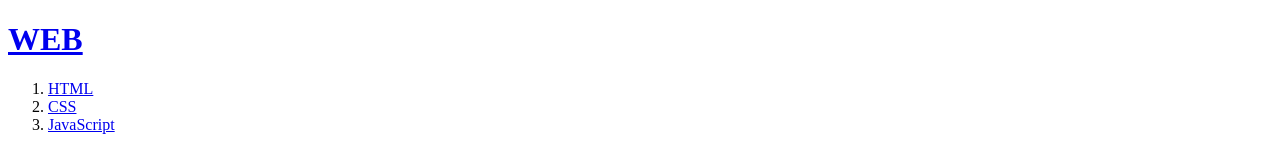
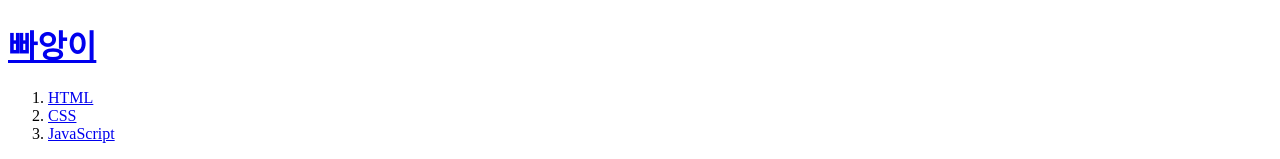
Before and after one commit to yjkimbscpa/Practice1, a plain HTML site: page index.html in a window 1280 px wide. Shown: the top 159 px of the page. Drawn offline with Linux system fonts and the light colour scheme.

Commit message:
Add files via upload

```diff
--- a/index.html
+++ b/index.html
@@ -1,11 +1,11 @@
 <!doctype html>
 <html>
 <head>
-  <title>WEB1 - html</title>
+  <title>빠앙이 - html</title>
   <meta charset="utf-8">
 </head>
 <body>
-  <h1><a href="index.html">WEB</a></h1>
+  <h1><a href="index.html">빠앙이</a></h1>
   <ol>
     <li><a href="1.html">HTML</a></li>
     <li><a href="2.html">CSS</a></li>
```
